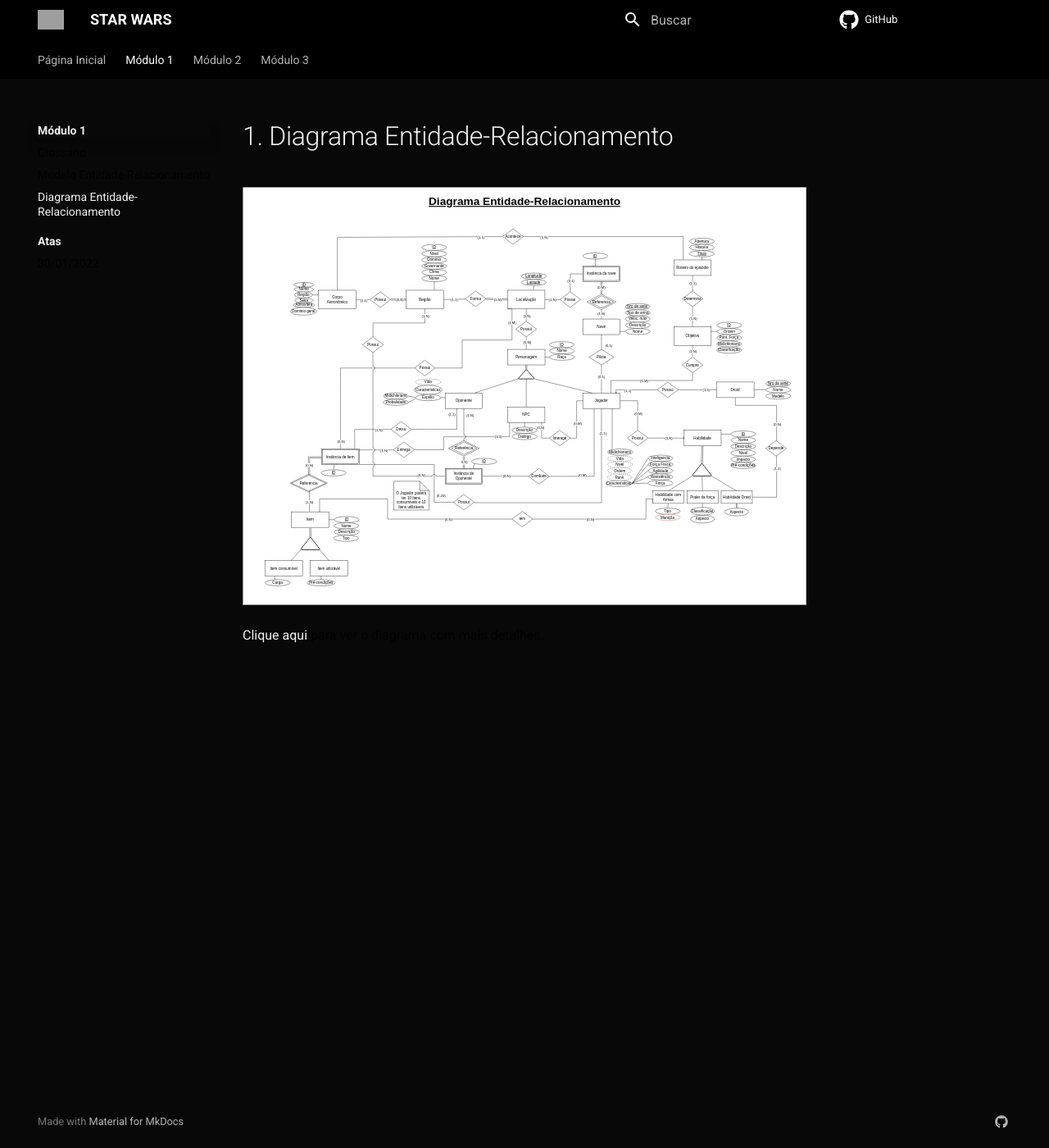
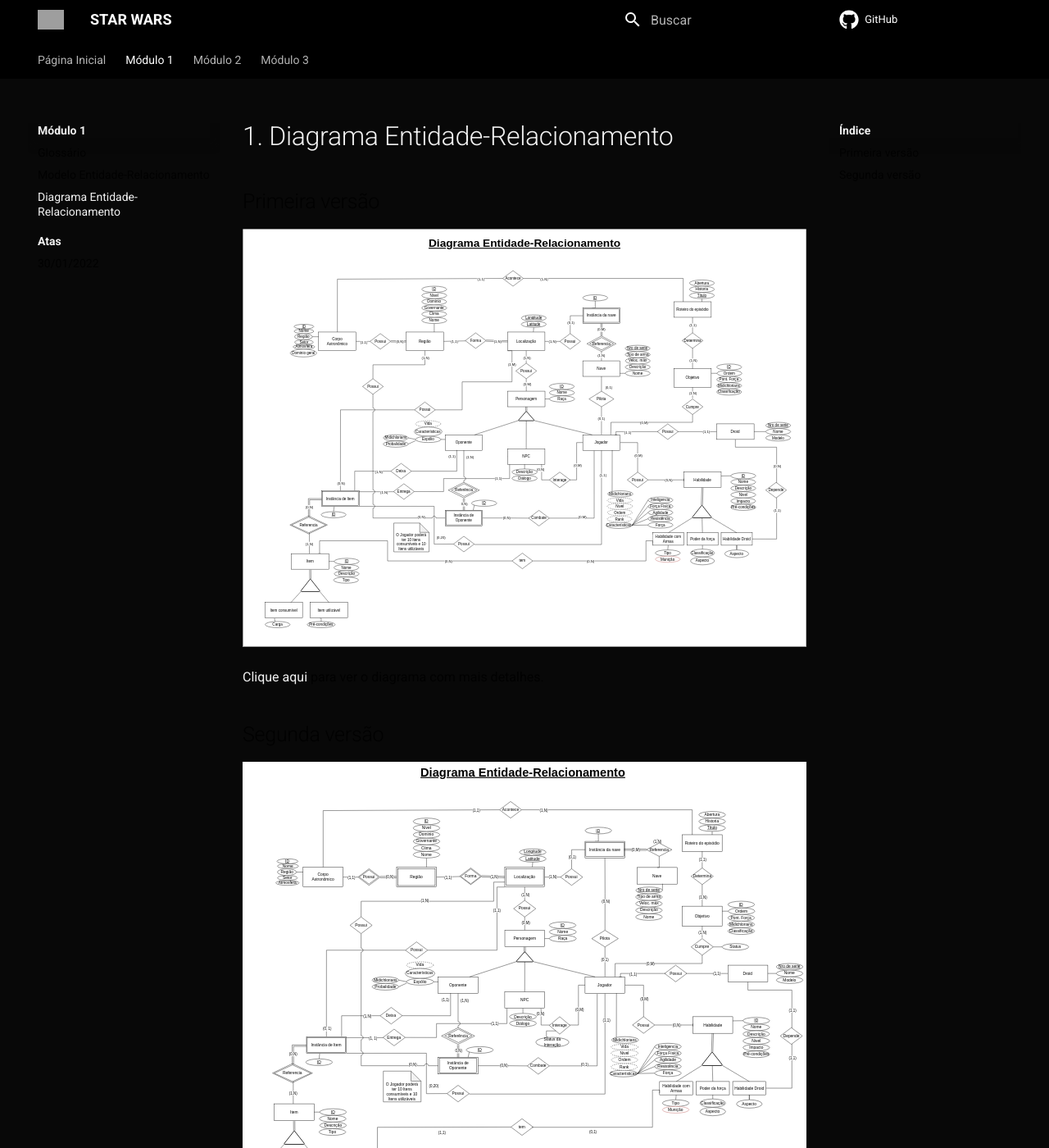
Before and after one commit to SBD1/Grupo02-starWars, an MkDocs documentation site: the page built from docs/modulo1/der.md, in a window 1280 px wide and 1400 px high. Shown: the whole window at 82% size. Built offline with MkDocs 1.6.1 and Material for MkDocs 9.7.7, drawn with Linux system fonts in a browser that asks for light colours; comment, search, counter and statistics services are not loaded; grey boxes are pictures that could not be loaded.

Commit message:
Adicionando segunda versão do DER
Co-authored-by: Klyssmann Oliveira <klyssmannoliveira@gmail.com>
Co-authored-by: Douglas Castro <farias.douglascastro@gmail.com>

```diff
--- a/docs/modulo1/der.md
+++ b/docs/modulo1/der.md
@@ -1,5 +1,13 @@
 # 1. Diagrama Entidade-Relacionamento
 
-![Diagrama Entidade-Relacionamento](modulo1/../img/der.svg)
+## Primeira versão
+
+![Diagrama Entidade-Relacionamento v1](modulo1/../img/der.svg)
 
 [Clique aqui](modulo1/../img/der.svg) para ver o diagrama com mais detalhes.
+
+## Segunda versão
+
+![Diagrama Entidade-Relacionamento v2](modulo1/../img/DER-V2.svg)
+
+[Clique aqui](modulo1/../img/DER-V2.svg) para ver o diagrama com mais detalhes.
```
Also changed, not shown: docs/modulo1/img/DER-V2.svg (added).
